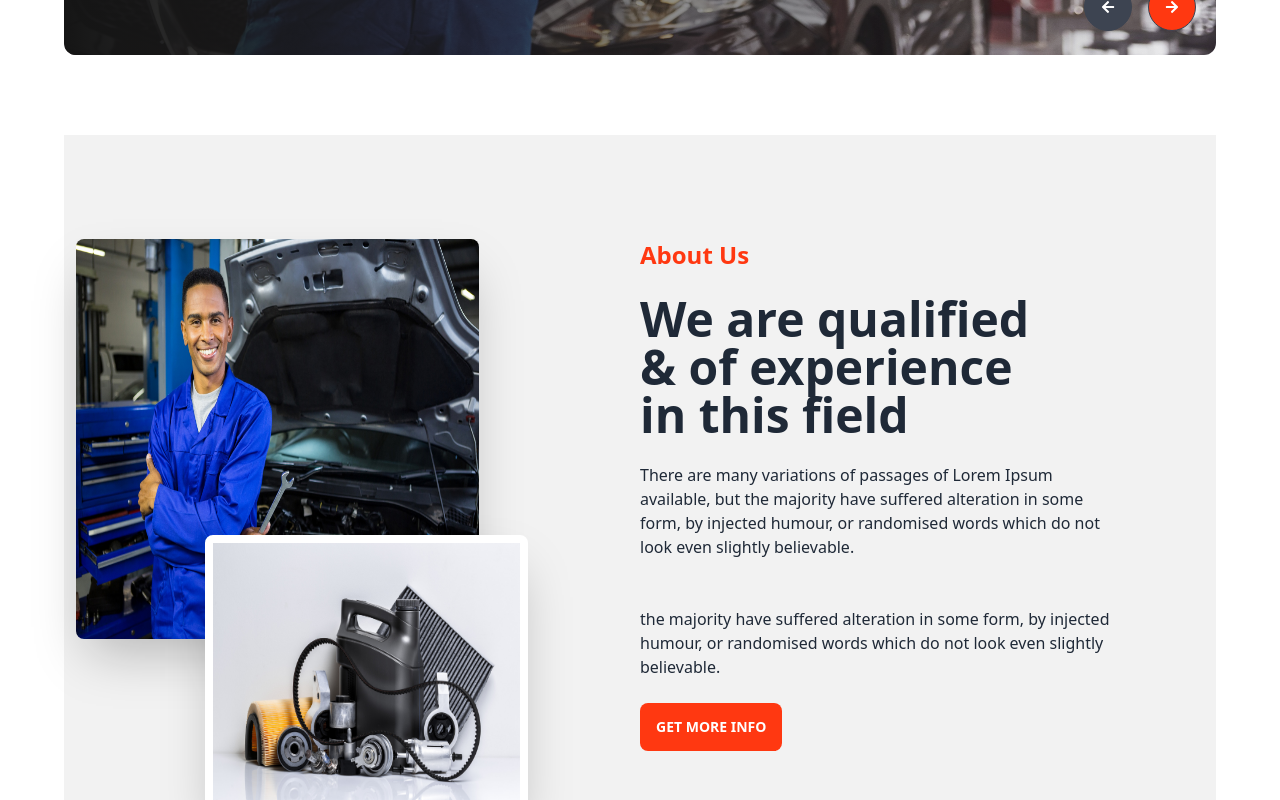
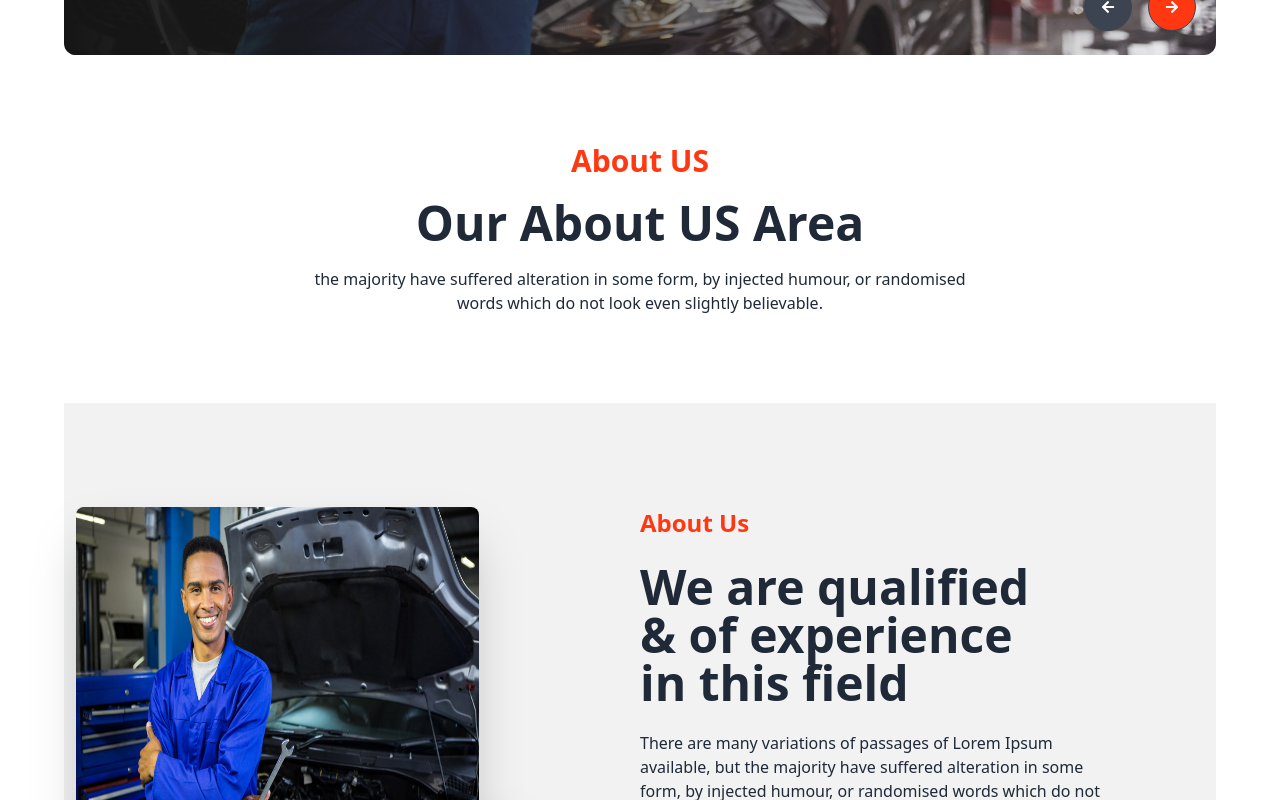
Before and after one commit to HmSani6699/car-doctor-client, a React (Vite) app: page / in a window 1280 px wide. Shown: the part 680-1480 px from the top of the page. Built offline with nearby package versions, Linux system fonts and the light colour scheme; no server answers.

Commit message:
update the about text

```diff
--- a/src/Pages/Home/About/About.jsx
+++ b/src/Pages/Home/About/About.jsx
@@ -2,7 +2,14 @@ import parson from '../../../assets/images/about_us/person.jpg';
 import parts from '../../../assets/images/about_us/parts.jpg';
 const About = () => {
     return (
+        <div className='mt-20'>
+            <div className="text-center p-2 ">
+                <h2 className="text-3xl text-[#ff3811] font-bold">About US</h2>
+                <h2 className="text-5xl font-bold my-5">Our About US Area</h2>
+                <p>the majority have suffered alteration in some form, by injected humour, or randomised <br /> words which do not look even slightly believable. </p>
+            </div>
             <div className="hero min-h-screen lg:mt-20 lg:mb-20 bg-base-200">
+
                 <div className="p-3 flex flex-col-reverse lg:flex-row ">
                     <div className='lg:w-1/2 relative w-full'>
                         <img src={parson} className=" rounded-lg shadow-2xl h-[400px] lg:w-5/6" />
@@ -18,7 +25,8 @@ const About = () => {
                         <button className="btn bg-[#FF3811] border-0 mr-5 mb-14 lg:mb-0 ">Get More Info</button>
                     </div>
                 </div>
-        </div>
+            </div> </div>
+
     );
 };
 
```
Lines whose indentation alone changed are shown as unchanged.
